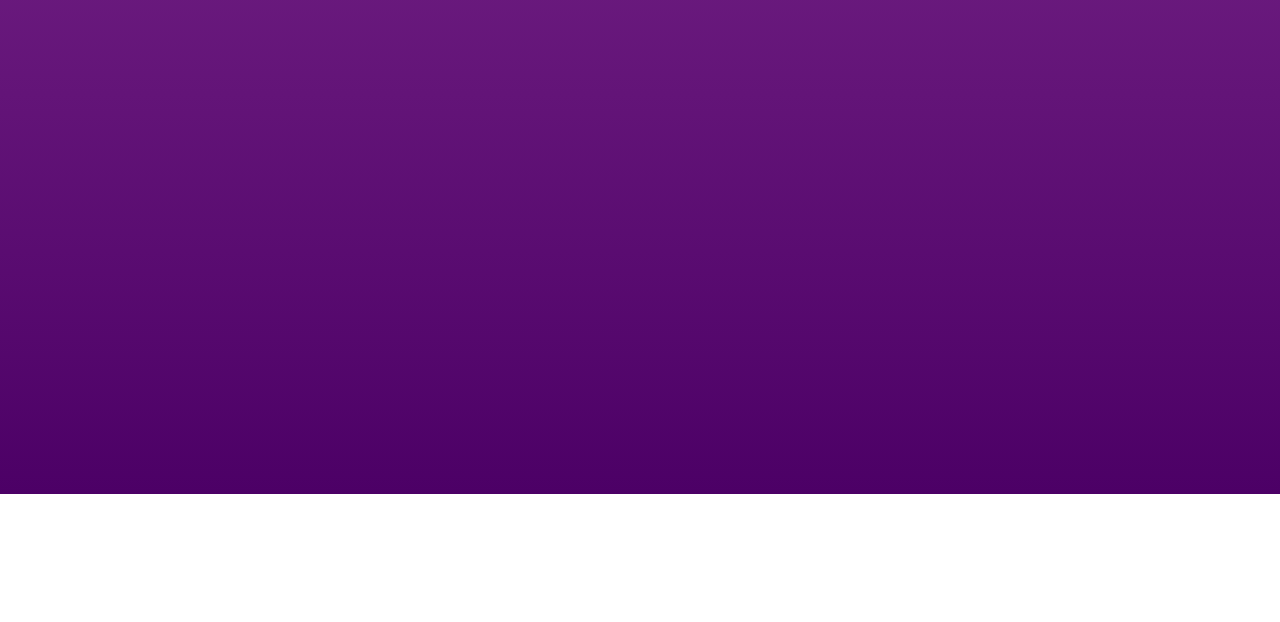
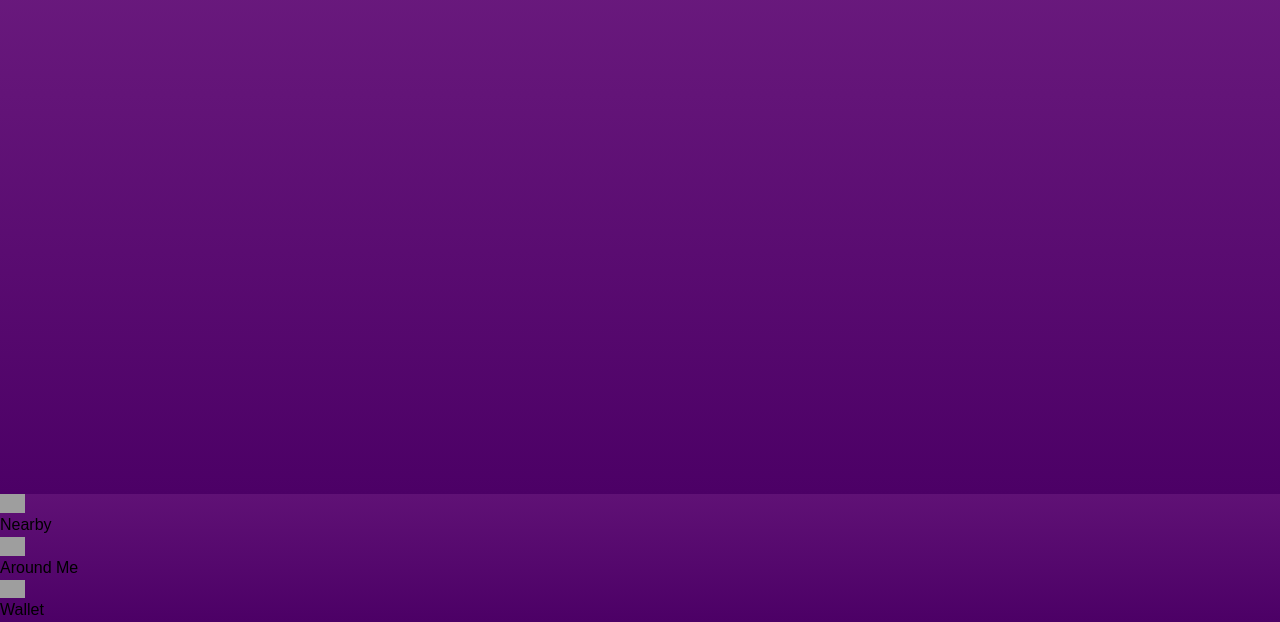
Before and after one commit to Vasu-Varshneya/bus-app, a React (Vite) app: page / in a window 1280 px wide. Shown: the part 482-1104 px from the top of the page. Before the commit the page ends 976 px from the top, so only its background shows below. Built offline with nearby package versions, Linux system fonts and the light colour scheme; grey boxes are pictures that could not be loaded.

Commit message:
Update main.jsx

```diff
--- a/src/main.jsx
+++ b/src/main.jsx
@@ -1,10 +1,13 @@
 import { StrictMode } from 'react'
 import { createRoot } from 'react-dom/client'
 import App from './App.jsx'
+import Navbar from "./components/Navbar"
 import './index.css'
+import Footer from './components/Footer.jsx'
 
 createRoot(document.getElementById('root')).render(
   <StrictMode>
     <App />
+    <Footer/>
   </StrictMode>,
 )
```
